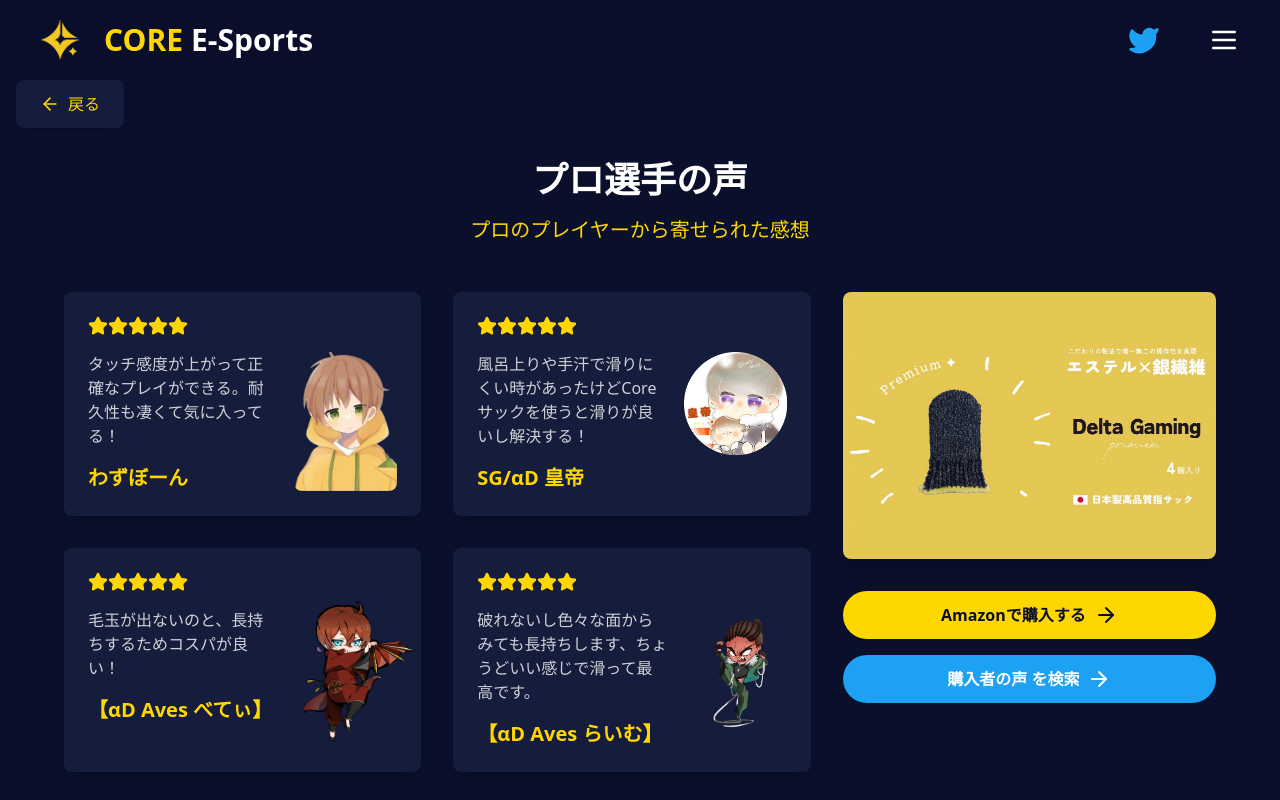
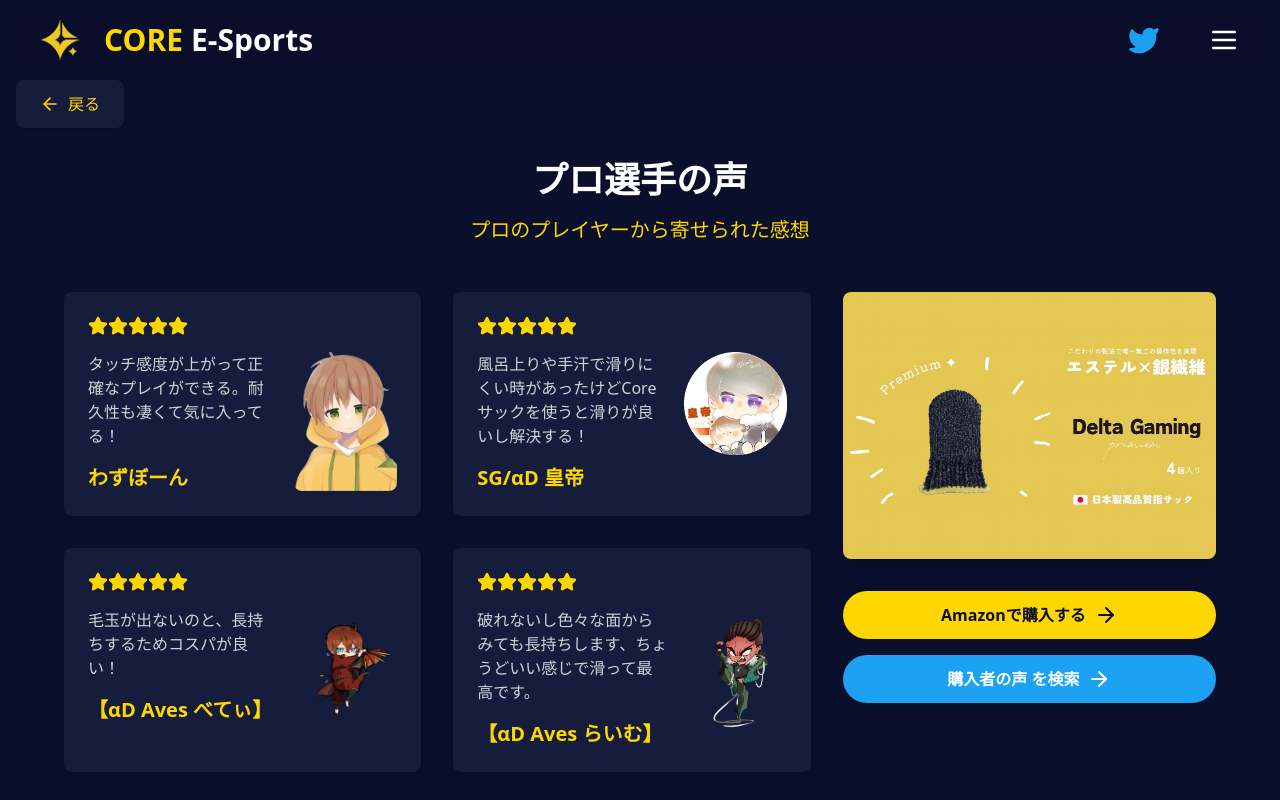
Before and after one commit to CorePepper/core-gg-88, a React (Vite) app: page /reviews in a window 1280 px wide. Shown: the top 800 px of the page. Built offline with nearby package versions, Linux system fonts and the light colour scheme.

Commit message:
Enhance image size
Increased the size of the images in the relevant components to improve visibility and aesthetics.
[skip gpt_engineer]

```diff
--- a/src/pages/Reviews.tsx
+++ b/src/pages/Reviews.tsx
@@ -74,7 +74,7 @@ const ReviewItem = ({ review }: { review: Review }) => {
                   src={review.secondImage}
                   alt="Additional review image"
                   className={`w-full h-auto rounded-lg object-cover ${
-                    review.name === "【αD Aves べてぃ】" ? "scale-150" : ""
+                    review.name === "【αD Aves らいむ】" ? "scale-175" : ""
                   }`}
                 />
               </div>
```
